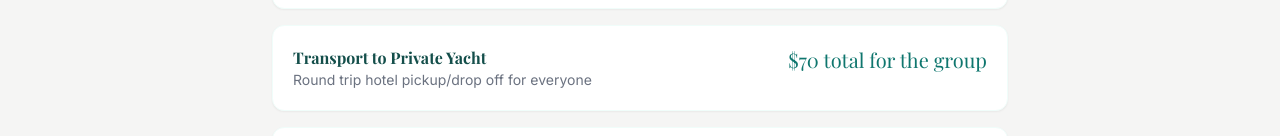
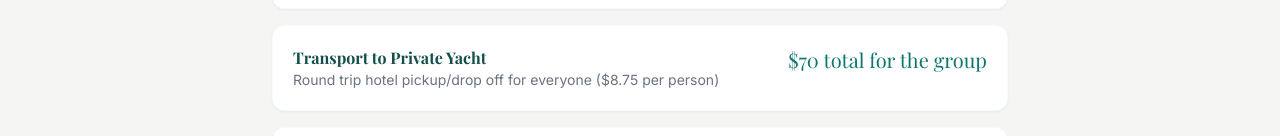
Before and after one commit to shivara28/Cancun-bach-trip, a React (Vite) app: page /expenses in a window 1280 px wide. Shown: the part 567-703 px from the top of the page. Built offline with nearby package versions, Linux system fonts and the light colour scheme; a web font is replaced by a local one.

Commit message:
more edits to bach planning

```diff
--- a/src/pages/Expenses.jsx
+++ b/src/pages/Expenses.jsx
@@ -8,7 +8,7 @@ const Expenses = () => {
         { name: 'Food & Drinks', amount: 'Included', desc: 'All-inclusive resort (except Taboo Dinner)' },
         { name: 'Taboo Mediterranean Dinner', amount: 'TBD', desc: '' },
         { name: 'Transport', amount: 'TBD', desc: 'Airport transfers & Uber' },
-        { name: 'Transport to Private Yacht', amount: '$70 total for the group', desc: 'Round trip hotel pickup/drop off for everyone' },
+        { name: 'Transport to Private Yacht', amount: '$70 total for the group', desc: 'Round trip hotel pickup/drop off for everyone ($8.75 per person)' },
         { name: 'Transport to/from Coco Bongo', amount: 'TBD', desc: 'Round trip hotel pickup and drop off for everyone' },
         {
             name: 'Private Yacht (Sat Afternoon)',
--- a/src/pages/Itinerary.jsx
+++ b/src/pages/Itinerary.jsx
@@ -18,7 +18,7 @@ const Itinerary = () => {
             date: 'Nov 29',
             items: [
                 { id: 'f1', time: 'Morning', title: 'Hangover Helper Brunch', icon: 'Coffee', desc: 'A slow morning to recover from last night\'s shenanigans. 🍳🥂' },
-                { id: 'f2', time: 'Afternoon', title: 'Nauti Bride & Crew', icon: 'Sun', desc: 'All aboard! Bride in Blue, Squad in Black. Get ready to sip and sunbathe like queens. What happens on the yacht, stays on the yacht... ⚓️🤫' },
+                { id: 'f2', time: '12:45pm - 3pm', title: 'Nauti Bride & Crew', icon: 'Sun', desc: 'All aboard! Bride in Blue, Squad in Black. Get ready to sip and sunbathe like queens. What happens on the yacht, stays on the yacht... ⚓️🤫' },
                 { id: 'f3', time: '7PM', title: 'Last Splash Dinner', icon: 'Utensils', desc: 'Glam up, ladies! Girls in Cocktail Dresses, Guys in Suits. Time to toast to Simmu & Saharsh in style! 💃🕺' },
                 { id: 'f4', time: '9PM', title: 'Quick Change into Mermaids and Matrimony fits', icon: 'MapPin', desc: 'Swap those heels for dancing shoes. It\'s about to get magical. ✨🧜‍♀️' },
                 { id: 'f5', time: '10PM', title: 'Coco Bongo Chaos', icon: 'Music', desc: 'The main event! Prepare for a night of sensory overload, dancing on tables, and memories we might forget. 🍾🎉' },
```
